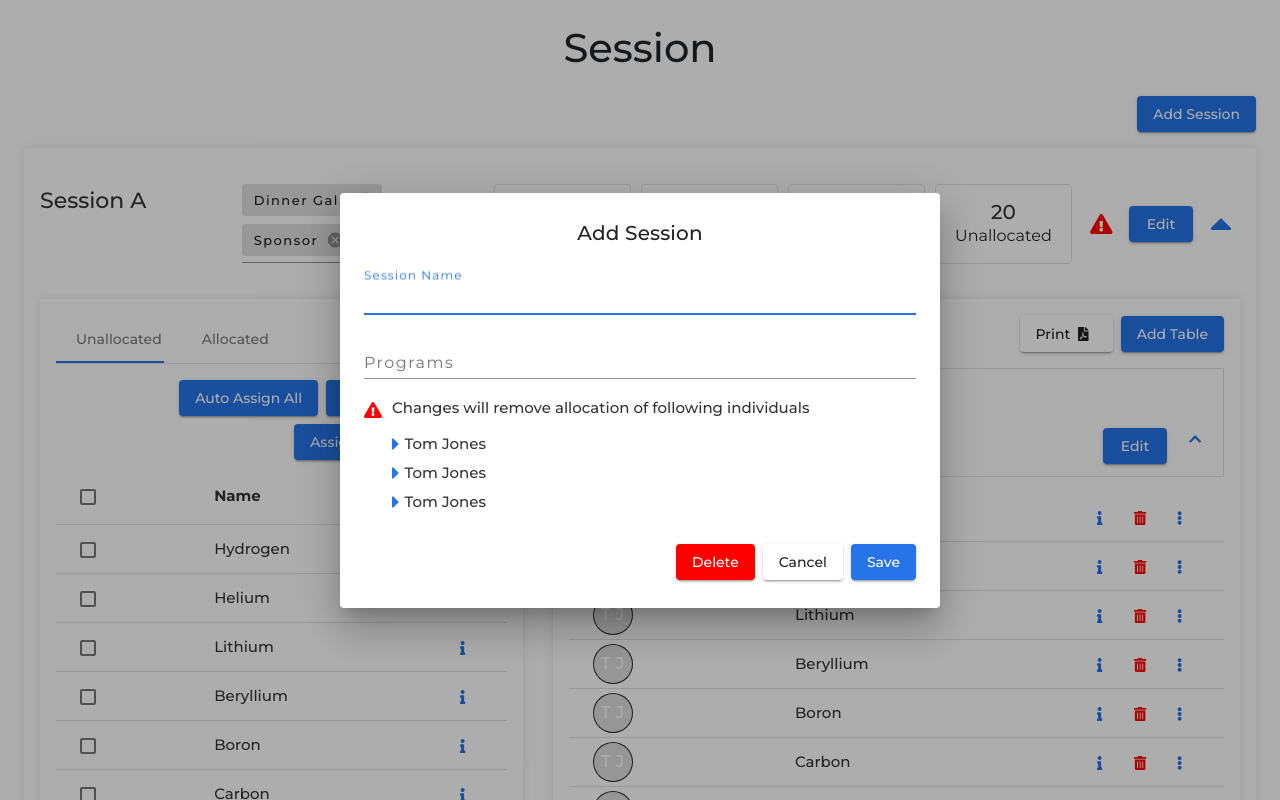
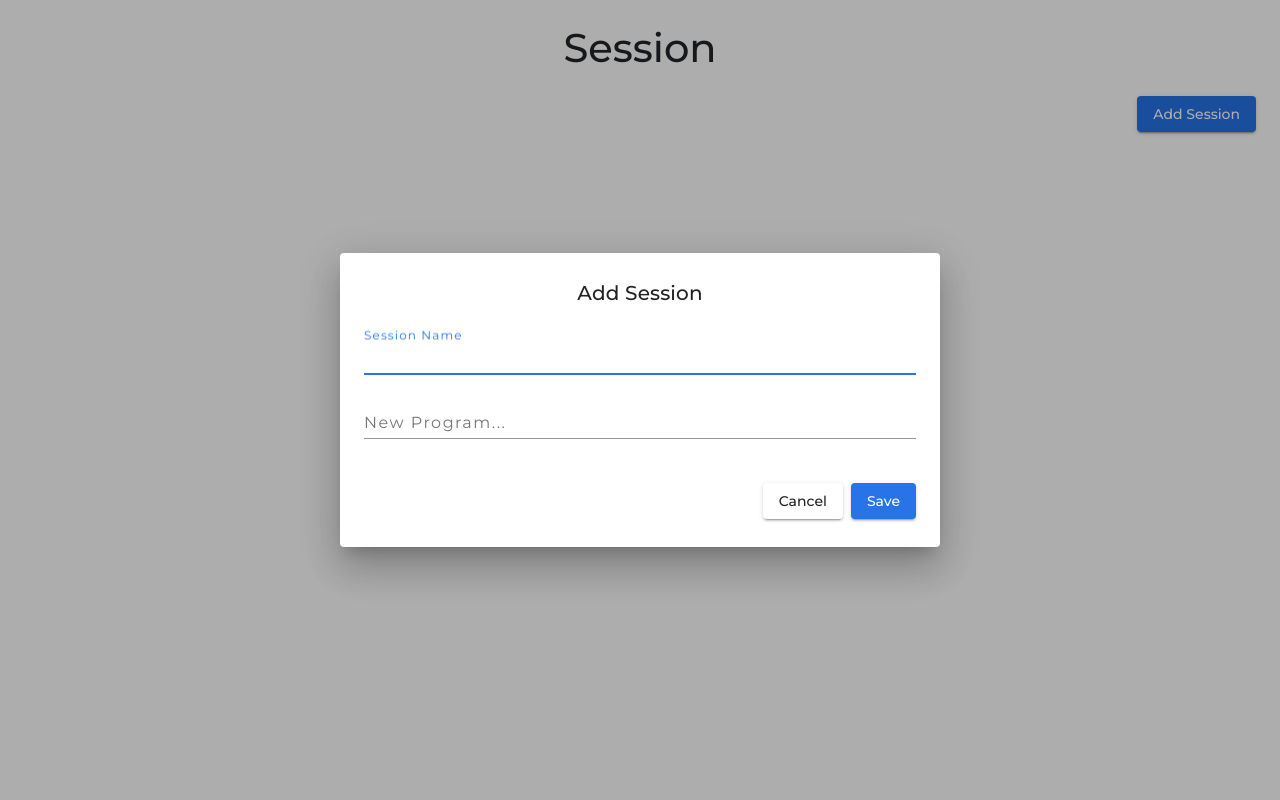
Before and after one commit to bilaljeewa/SeatAllocations, an Angular app: page / in a window 1280 px wide. Both pictures are taken after a click on the button "Add Session". Built offline with nearby package versions, Linux system fonts and the light colour scheme.

Commit message:
development

```diff
--- a/src/app/app.component.html
+++ b/src/app/app.component.html
@@ -1 +1 @@
-<router-outlet></router-outlet>
+<app-seat-allocation></app-seat-allocation>
--- a/src/app/components/seat-allocation/seat-allocation.component.html
+++ b/src/app/components/seat-allocation/seat-allocation.component.html
@@ -3,24 +3,20 @@
     <div class="button-wrap text-right mb-2 mb-md-3">
         <button mat-raised-button color="primary" (click)="openSessionDialog()">Add Session</button>
     </div>
-    <div class="session-wrap p-2 p-md-3 mb-3 mb-sm-4">
+    <div class="session-wrap p-2 p-md-3 mb-3 mb-sm-4" *ngFor="let item of advancedSessions; let i=index">
         <div class="session-list">
             <div class="row form-row">
                 <div class="media-title  pt-xl-4 col-xl-2">
-                    <h2 class="heading m-0 ">Session A</h2>
+                    <h2 class="heading m-0 "> {{item.sessionName}} </h2>
                 </div>
                 <div class="session-body col-xl-10 col-lg-12">
                     <div class="row form-row">
                         <div class="col-lg-3 col-md-4">
-                            <mat-form-field class="sessionProgramsChips w-100">
-                                <mat-chip-list #chipList aria-label="Fruit selection">
-                                    <mat-chip *ngFor="let item of sessionPrograms" [selectable]="selectable"
-                                        [removable]="removable" (removed)="remove(item)">
-                                        {{item}}
-                                        <mat-icon matChipRemove *ngIf="removable">cancel</mat-icon>
-                                    </mat-chip>
-                                </mat-chip-list>
-                            </mat-form-field>
+                            <mat-chip-list class="sessionProgramsChips w-100">
+                                <mat-chip *ngFor="let program of item.sessionsPrograms">
+                                    {{program.name}} <mat-icon matChipRemove>cancel</mat-icon>
+                                </mat-chip>
+                            </mat-chip-list>
                         </div>
                         <div class="col-lg-7 col-md-8 session-inner-list mb-2 mb-md-0 mb-sm-3">
                             <div class="row form-row align-items-center h-100">
@@ -56,7 +52,8 @@
                                 <button mat-icon-button color="warn">
                                     <fa-icon class="exclaim" [icon]="faExclamationTriangle"></fa-icon>
                                 </button>
-                                <button mat-raised-button color="primary" class="mx-2">Edit</button>
+                                <button mat-raised-button color="primary" class="mx-2"
+                                    (click)="openSessionDialog(item, i)">Edit</button>
                                 <button mat-icon-button color="primary">
                                     <fa-icon class="caret" [icon]="faCaretUp"></fa-icon>
                                 </button>
@@ -351,67 +348,4 @@
             </div>
         </div>
     </div>
-    <div class="session-wrap p-2 p-md-3 mb-3 mb-sm-4">
-        <div class="session-list">
-            <div class="row form-row">
-                <div class="media-title  pt-xl-4 col-xl-2">
-                    <h2 class="heading m-0 ">Session A</h2>
-                </div>
-                <div class="session-body col-xl-10 col-lg-12">
-                    <div class="row form-row">
-                        <div class="col-lg-3 col-md-4">
-                            <mat-form-field class="sessionProgramsChips w-100">
-                                <mat-chip-list #chipList aria-label="Fruit selection">
-                                    <mat-chip *ngFor="let item of sessionPrograms" [selectable]="selectable"
-                                        [removable]="removable" (removed)="remove(item)">
-                                        {{item}}
-                                        <mat-icon matChipRemove *ngIf="removable">cancel</mat-icon>
-                                    </mat-chip>
-                                </mat-chip-list>
-                            </mat-form-field>
-                        </div>
-                        <div class="col-lg-7 col-md-8 session-inner-list mb-2 mb-md-0 mb-sm-3">
-                            <div class="row form-row align-items-center h-100">
-                                <div class="col-sm-3 col-6 mb-2 mb-sm-0">
-                                    <div class="list-wrap text-center border">
-                                        <h3>3</h3>
-                                        <p>Tables</p>
-                                    </div>
-                                </div>
-                                <div class="col-sm-3 col-6 mb-2 mb-sm-0">
-                                    <div class="list-wrap text-center border">
-                                        <h3>100</h3>
-                                        <p>Total Seats</p>
-                                    </div>
-                                </div>
-                                <div class="col-sm-3 col-6 mb-2 mb-sm-0">
-                                    <div class="list-wrap text-center border">
-                                        <h3>80</h3>
-                                        <p>Allocated</p>
-                                    </div>
-                                </div>
-                                <div class="col-sm-3 col-6 mb-2 mb-sm-0">
-                                    <div class="list-wrap text-center border">
-                                        <h3>20</h3>
-                                        <p>Unallocated</p>
-                                    </div>
-                                </div>
-                            </div>
-                        </div>
-                        <div class="col-lg-2 col-md-12 ">
-                            <div class="d-flex align-items-center justify-content-lg-center justify-content-end h-100 action">
-                                <button mat-icon-button color="warn">
-                                    <fa-icon class="exclaim" [icon]="faExclamationTriangle"></fa-icon>
-                                </button>
-                                <button mat-raised-button color="primary" class="mx-2">Edit</button>
-                                <button mat-icon-button color="primary">
-                                    <fa-icon class="caret" [icon]="faCaretDown"></fa-icon>
-                                </button>
-                            </div>
-                        </div>
-                    </div>
-                </div>
-            </div>
-        </div>
-    </div>
 </div>
--- a/src/app/components/seat-allocation/seat-allocation.component.ts
+++ b/src/app/components/seat-allocation/seat-allocation.component.ts
@@ -1,36 +1,28 @@
-import { Component, OnInit, Inject } from '@angular/core';
-import { faExclamationTriangle, faCaretUp, faCaretDown , faSyncAlt, faInfo, faFilePdf, faChevronUp, faChevronDown ,  faTrashAlt, faEllipsisV ,faCheckCircle, faCaretRight } from '@fortawesome/free-solid-svg-icons';
+import { Component, OnInit, Inject, ViewChild, ElementRef } from '@angular/core';
+import { faExclamationTriangle, faCaretUp, faCaretDown, faSyncAlt, faInfo, faFilePdf, faChevronUp, faChevronDown, faTrashAlt, faEllipsisV, faCheckCircle, faCaretRight } from '@fortawesome/free-solid-svg-icons';
 import { MatTableDataSource } from '@angular/material/table';
 import { SelectionModel } from '@angular/cdk/collections';
 import { MatDialogRef, MAT_DIALOG_DATA, MatDialog } from '@angular/material/dialog';
 import { Observable } from 'rxjs';
 import { FormControl } from '@angular/forms';
-import {map, startWith} from 'rxjs/operators';
-
-export interface SessionDialogData {
-  programs: string;
-  name: string;
-}
-
-export interface SessionPrograms {
-  name: string;
-}
+import { map, startWith } from 'rxjs/operators';
+import { MatAutocompleteSelectedEvent, MatAutocomplete } from '@angular/material/autocomplete';
 
 export interface SessionUnallocated {
   name: string;
 }
 
 const ELEMENT_DATA: SessionUnallocated[] = [
-  {name: 'Hydrogen'},
-  {name: 'Helium'},
-  {name: 'Lithium'},
-  {name: 'Beryllium'},
-  {name: 'Boron'},
-  {name: 'Carbon'},
-  {name: 'Nitrogen'},
-  {name: 'Oxygen'},
-  {name: 'Fluorine'},
-  {name: 'Neon'},
+  { name: 'Hydrogen' },
+  { name: 'Helium' },
+  { name: 'Lithium' },
+  { name: 'Beryllium' },
+  { name: 'Boron' },
+  { name: 'Carbon' },
+  { name: 'Nitrogen' },
+  { name: 'Oxygen' },
+  { name: 'Fluorine' },
+  { name: 'Neon' },
 ];
 
 @Component({
@@ -39,9 +31,6 @@ const ELEMENT_DATA: SessionUnallocated[] = [
   styleUrls: ['./seat-allocation.component.scss']
 })
 export class SeatAllocationComponent implements OnInit {
-
-  programs: string;
-  name: string;
   /**FontAwesome Declaration**/
   faExclamationTriangle = faExclamationTriangle;
   faCaretUp = faCaretUp;
@@ -55,18 +44,12 @@ export class SeatAllocationComponent implements OnInit {
   faCaretDown = faCaretDown;
   faChevronDown = faChevronDown;
 
-
-
-  visible = true;
-  selectable = true;
-  removable = true;
-
-  sessionPrograms: string[] = ['Dinner Gala','Sponsor','Speakers'];
-
   /**checked table **/
-  displayedColumns: string[] = ['select',  'name',  'symbol'];
+  displayedColumns: string[] = ['select', 'name', 'symbol'];
   dataSource = new MatTableDataSource<SessionUnallocated>(ELEMENT_DATA);
   selection = new SelectionModel<SessionUnallocated>(true, []);
+
+  advancedSessions = [];
 
   /** Whether the number of selected elements matches the total number of rows. */
   isAllSelected() {
@@ -78,34 +61,41 @@ export class SeatAllocationComponent implements OnInit {
   /** Selects all rows if they are not all selected; otherwise clear selection. */
   masterToggle() {
     this.isAllSelected() ?
-        this.selection.clear() :
-        this.dataSource.data.forEach(row => this.selection.select(row));
+      this.selection.clear() :
+      this.dataSource.data.forEach(row => this.selection.select(row));
   }
 
+  /**table fern**/
+  fernolumns: string[] = ['image', 'name', 'symbol'];
 
-  /**table fern**/
-  fernolumns: string[] = ['image', 'name', 'symbol' ];
   constructor(
-    public sessionDialog: MatDialog
-  ) { }
+    public sessionDialog: MatDialog) { }
 
-  ngOnInit() {
-  }
+  ngOnInit() { }
 
-  openSessionDialog(): void {
+  // open dialog box to add/edit session
+  openSessionDialog(session = null, index = null): void {
+    let newSession = session;
     const dialogRef = this.sessionDialog.open(SessionDialogComponent, {
       width: '600px',
-      data: {name: 'Session Name', programs: 'Programs List'}
+      data: { session: newSession },
+      disableClose: true
     });
+    dialogRef.afterClosed().subscribe(result => {
+      console.log(this.advancedSessions)
+      if (result) {
+        if (newSession) {
 
-    dialogRef.afterClosed().subscribe(result => {
-      console.log('The dialog was closed');
-      this.programs = result;
+        } else {
+          this.advancedSessions.push({
+            sessionName: result.sessionName,
+            sessionsPrograms: result.sessionsPrograms
+          })
+        }
+      }
     });
   }
-
 }
-
 
 @Component({
   selector: 'session-dialog.component',
@@ -116,46 +106,76 @@ export class SessionDialogComponent {
   faExclamationTriangle = faExclamationTriangle;
   faCaretRight = faCaretRight;
 
+  sessionName: string = '';
+  programs: any[] = [
+    { id: 1, name: 'Dinner Gala' },
+    { id: 2, name: 'Sponsors' },
+    { id: 3, name: 'Lunch' },
+    { id: 4, name: 'Trip' },
+    { id: 5, name: 'Holiday' }
+  ];
+  errorMessage: Boolean = false;
+
   programCtrl = new FormControl();
-  filteredPrograms: Observable<SessionPrograms[]>;
-
-  programs: SessionPrograms[] = [
-    {
-      name: 'Arkansas'
-    },
-    {
-      name: 'California'
-    },
-    {
-      name: 'Florida'
-    },
-    {
-      name: 'Texas'
-    }
-  ];
+  filteredPrograms: Observable<string[]>;
+  sessionPrograms = [];
+  sessionData: any;
+  @ViewChild('programInput', { static: false }) programInput: ElementRef<HTMLInputElement>;
+  @ViewChild('auto', { static: false }) matAutocomplete: MatAutocomplete;
 
   constructor(
     public dialogRef: MatDialogRef<SessionDialogComponent>,
-    @Inject(MAT_DIALOG_DATA) public data: SessionDialogData) {
-      this.filteredProgramChanges()
+    @Inject(MAT_DIALOG_DATA) public data: any) {
+
+    if (this.data.session) {
+      // this.sessionData = this.data.session;
+      this.sessionName = this.data.session.sessionName;
+      this.sessionPrograms = this.data.session.sessionsPrograms;
     }
+
+    this.filteredPrograms = this.programCtrl.valueChanges.pipe(
+      startWith(null),
+      map((program: string | null) => program ? this._filter(program) : this.programs.slice()));
+  }
 
   onCancelClick(): void {
     this.dialogRef.close();
   }
 
-  filteredProgramChanges() {
-    this.filteredPrograms = this.programCtrl.valueChanges
-    .pipe(
-      startWith(''),
-      map(program => program ? this._filterPrograms(program) : this.programs.slice())
-    );
+  // remove program
+  remove(program: string): void {
+    const index = this.sessionPrograms.indexOf(program);
+    this.programs.push(program)
+    this.programCtrl.setValue(null);
+    if (index >= 0) {
+      this.sessionPrograms.splice(index, 1);
+    }
   }
 
-  private _filterPrograms(value: string): SessionPrograms[] {
-    const filterValue = value.toLowerCase();
-
-    return this.programs.filter(state => state.name.toLowerCase().indexOf(filterValue) === 0);
+  // select any program
+  selected(event: MatAutocompleteSelectedEvent): void {
+    this.sessionPrograms.push(event.option.value);
+    this.programs = this.programs.filter(ele => ele.id != event.option.value.id)
+    this.programInput.nativeElement.value = '';
+    this.programCtrl.setValue(null);
   }
 
+  // async filter the programs
+  private _filter(value: any): string[] {
+    const filterValue = value.name.toLowerCase();
+    return this.programs.filter(program => program.name.toLowerCase().indexOf(filterValue) === 0);
+  }
+
+  // save the session
+  saveSession() {
+    if (!this.sessionName || this.sessionPrograms.length == 0) {
+      this.errorMessage = true;
+      return;
+    }
+    this.errorMessage = false;
+    this.dialogRef.close({
+      sessionName: this.sessionName,
+      sessionsPrograms: this.sessionPrograms
+    });
+  }
 }
--- a/src/app/components/seat-allocation/session-dialog.component.html
+++ b/src/app/components/seat-allocation/session-dialog.component.html
@@ -1,23 +1,29 @@
-<h2 mat-dialog-title class="text-center">Add Session</h2>
+<h2 mat-dialog-title class="text-center">{{data.session ? 'Edit' : 'Add'}} Session</h2>
 <mat-dialog-content>
   <form class="popup-form w-100">
     <mat-form-field class="fld d-block">
       <mat-label>Session Name</mat-label>
-          <input matInput>
+      <input matInput [(ngModel)]="sessionName" [ngModelOptions]="{standalone: true}">
     </mat-form-field>
+    <mat-error *ngIf="!sessionName && errorMessage">Please enter a session name</mat-error>
+
     <mat-form-field class="d-block">
-          <mat-label>Programs</mat-label>
-          <input matInput
-                 aria-label="Programs"
-                 [matAutocomplete]="auto"
-                 [formControl]="programCtrl">
-          <mat-autocomplete #auto="matAutocomplete">
-            <mat-option *ngFor="let program of filteredPrograms | async" [value]="program.name">
-              <span>{{program.name}}</span>
+      <mat-chip-list #chipList aria-label="Program selection">
+        <mat-chip *ngFor="let program of sessionPrograms" selectable="true" (removed)="remove(program)">
+          {{program.name}} <mat-icon matChipRemove>cancel</mat-icon>
+        </mat-chip>
+        <input placeholder="New Program..." #programInput [formControl]="programCtrl" [matAutocomplete]="auto"
+          [matChipInputFor]="chipList">
+      </mat-chip-list>
+      <mat-autocomplete #auto="matAutocomplete" (optionSelected)="selected($event)">
+        <mat-option *ngFor="let program of filteredPrograms | async" [value]="program">
+          {{program.name}}
         </mat-option>
       </mat-autocomplete>
     </mat-form-field>
-      <div class="d-block individual-list">
+    <mat-error *ngIf="sessionPrograms.length == 0 && errorMessage">Please select atleast one program</mat-error>
+
+    <!-- <div class="d-block individual-list">
       <div class="media">
         <div class="icon-wrap">
           <fa-icon class="exclaim" [icon]="faExclamationTriangle"></fa-icon>
@@ -25,17 +31,23 @@
         <div class="media-body">
           <p>Changes will remove allocation of following individuals</p>
           <ul class="m-0 p-0">
-              <li><fa-icon class="exclaim" [icon]="faCaretRight"></fa-icon>Tom Jones</li>
-              <li><fa-icon class="exclaim" [icon]="faCaretRight"></fa-icon>Tom Jones</li>
-              <li><fa-icon class="exclaim" [icon]="faCaretRight"></fa-icon>Tom Jones</li>
+            <li>
+              <fa-icon class="exclaim" [icon]="faCaretRight"></fa-icon>Tom Jones
+            </li>
+            <li>
+              <fa-icon class="exclaim" [icon]="faCaretRight"></fa-icon>Tom Jones
+            </li>
+            <li>
+              <fa-icon class="exclaim" [icon]="faCaretRight"></fa-icon>Tom Jones
+            </li>
           </ul>
         </div>
       </div>
-      </div>
+    </div> -->
     <div class="button-wrap pt-3 pt-lg-4 pb-1 text-right">
-        <button mat-raised-button color="warn">Delete</button>
+      <button *ngIf="data.session" mat-raised-button color="warn">Delete</button>
       <button mat-raised-button class="mx-2" (click)="onCancelClick()">Cancel</button>
-        <button mat-raised-button color="primary">Save</button>
+      <button mat-raised-button color="primary" (click)="saveSession()">Save</button>
     </div>
   </form>
 </mat-dialog-content>
```
Also changed, not shown: src/app/app-routing.module.ts (deleted, +0 -16 lines), src/app/app.module.ts (+3 -7 lines). Lines whose indentation alone changed are shown as unchanged.
